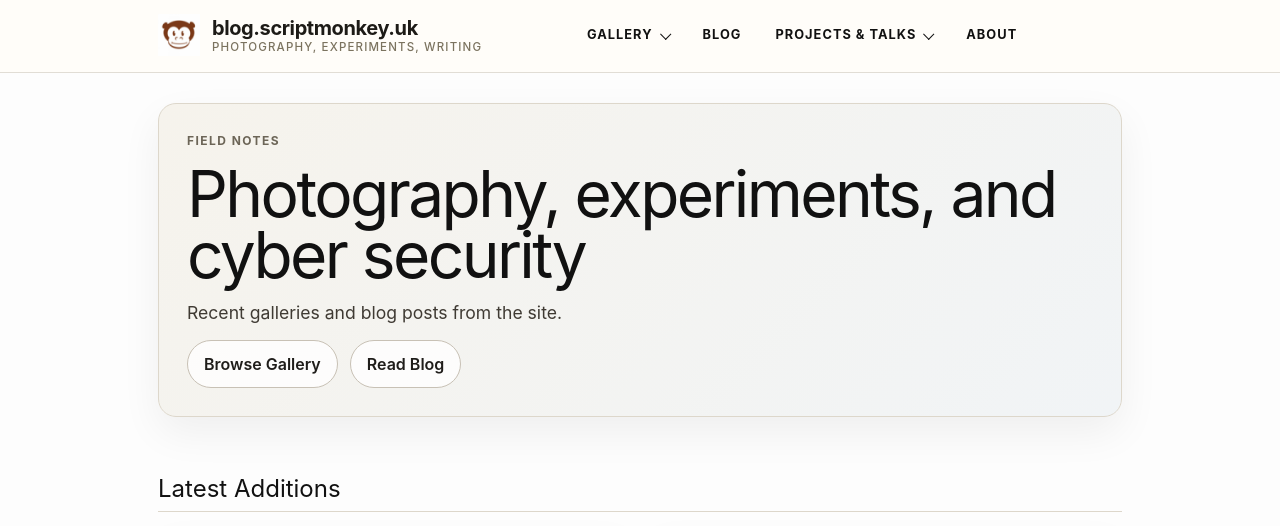
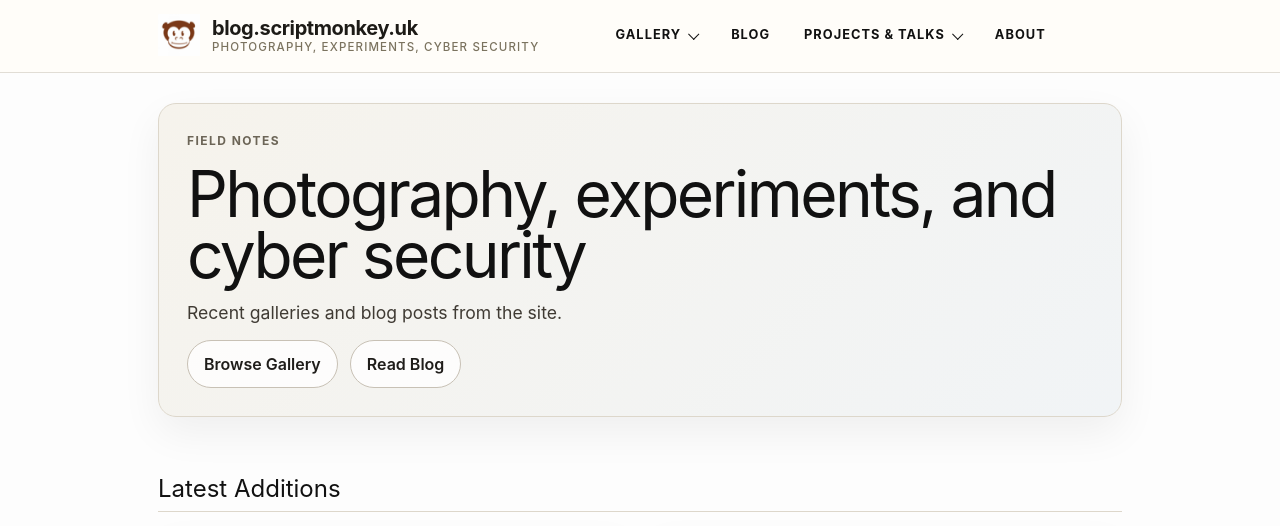
Before and after one commit to Console/console.github.io, a Jekyll site: the page built from index.markdown, in a window 1280 px wide and 900 px high, cut to the strip 0-526 px from the top of the window. Built offline with Jekyll 4.4.1, drawn with Linux system fonts in a browser that asks for light colours.

Commit message:
Update header.html

```diff
--- a/_includes/header.html
+++ b/_includes/header.html
@@ -27,7 +27,7 @@
       {%- endif -%}
       <span class="site-title-copy">
         <span class="site-title-name">{{ site.title | escape }}</span>
-        <span class="site-title-tagline">Photography, experiments, writing</span>
+        <span class="site-title-tagline">Photography, experiments, cyber security</span>
       </span>
     </a>
 
```
